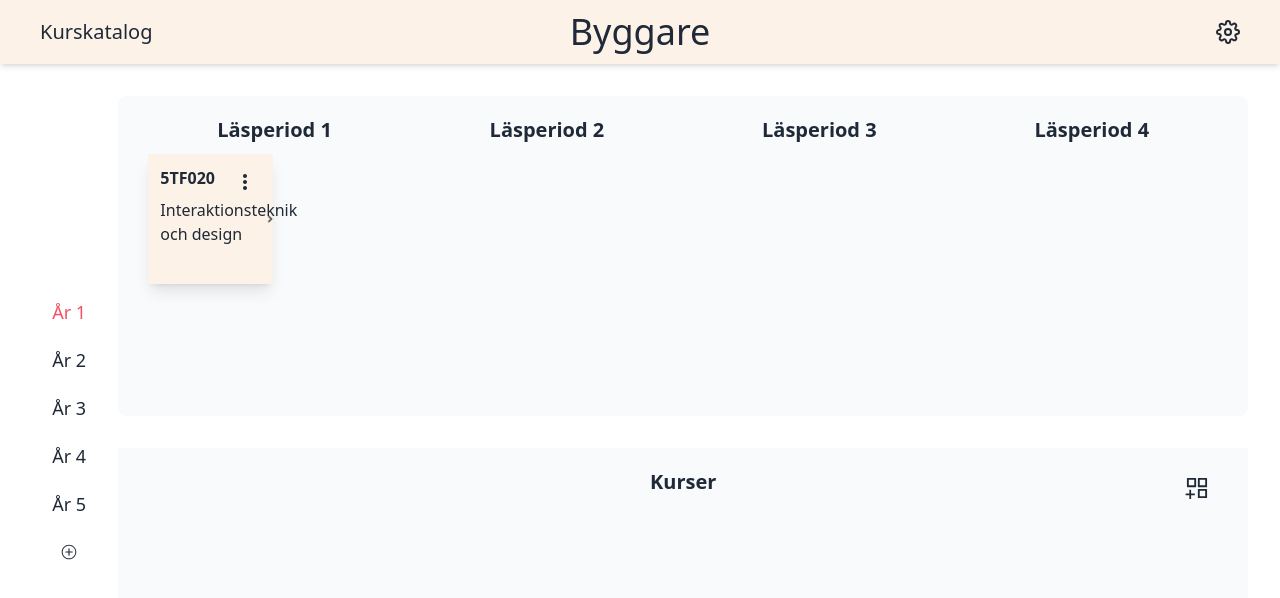
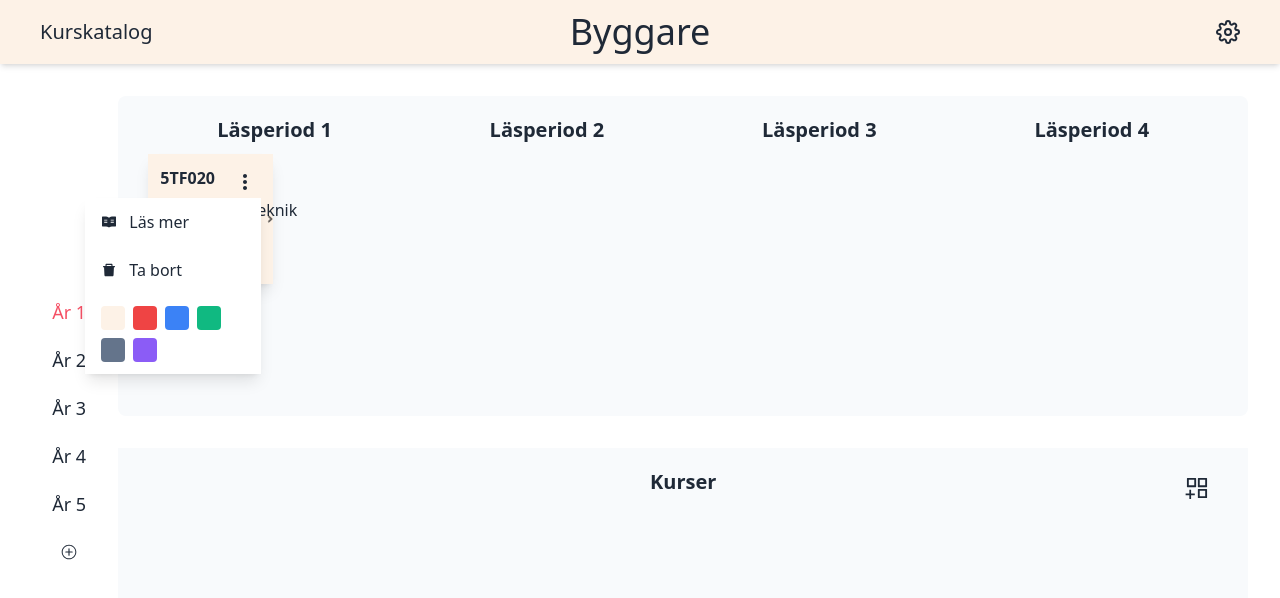
Before and after one commit to HawkieOne/kurskatalog-id, a React (Create React App) app: page /byggare in a window 1280 px wide. Both pictures are taken after a click on the element 245 px from the left and 182 px from the top of the page. Shown: the top 598 px of the page. Built offline with nearby package versions, Linux system fonts and the light colour scheme.

Commit message:
feat:menu options hidden
- removed css options for grid layout

```diff
--- a/src/components/builder/DraggableCourse.tsx
+++ b/src/components/builder/DraggableCourse.tsx
@@ -36,11 +36,11 @@ export default function DraggableCourse({
               className="hover:bg-creamDark rounded-full cursor-pointer"
               onClick={() => setIsOverflowMenuOpen(!isOverFlowMenuOpen)}
             >
-              <div className="relative p-1">
+              <div className="relative p-1 z-10">
                 <BiDotsVerticalRounded size="1.5em" />
                 {isOverFlowMenuOpen && (
                   <div className="absolute menu top-full right-0 shadow-lg">
-                    <ul className="bg-white w-44 z-auto">
+                    <ul className="bg-white w-44">
                       <li>
                         <div
                           className="flex active:bg-red-500 items-center"
@@ -59,7 +59,7 @@ export default function DraggableCourse({
                           <Text>Ta bort</Text>
                         </div>
                       </li>
-                      <li>
+                      <li className="">
                         <div
                           className={`flex flex-wrap gap-2 active:bg-cream relative`}
                         >
--- a/src/components/builder/Years.tsx
+++ b/src/components/builder/Years.tsx
@@ -47,6 +47,7 @@ export default function Years() {
             saveChanges(layout);
           }
         }}
+        useCSSTransforms={false} // Put this on to increase speed
         isDroppable={true}
         onDrop={(layout, layoutItem, _event) => {
           const block = {
--- a/src/index.css
+++ b/src/index.css
@@ -13,3 +13,7 @@ body,
   -webkit-box-shadow: 0px 2px 0px 0px rgba(255, 0, 0, 0.75);
   -moz-box-shadow: 0px 2px 0px 0px rgba(255, 0, 0, 0.75);
 }
+
+.react-grid-item:hover {
+  z-index: 10;
+}
```
